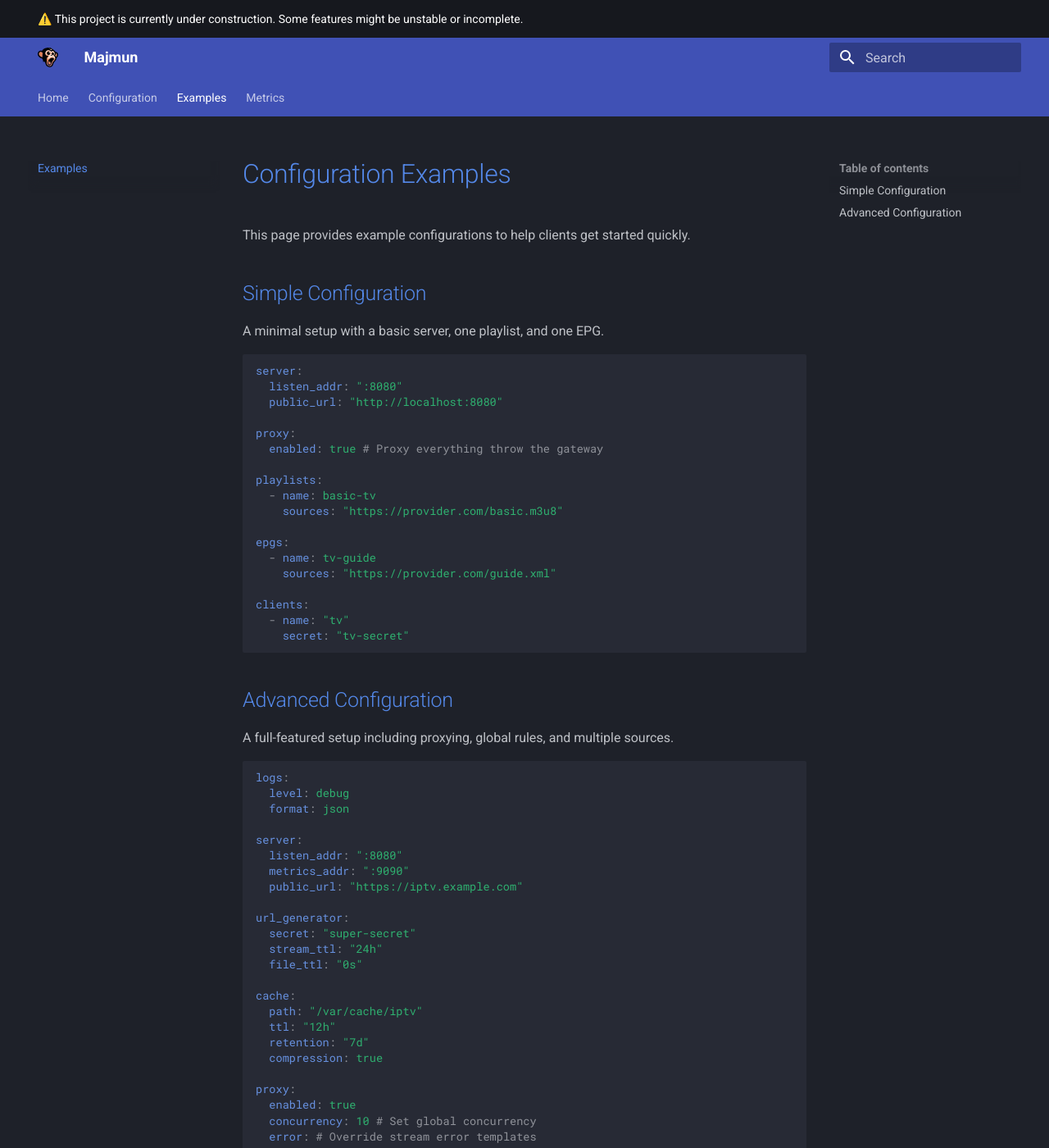
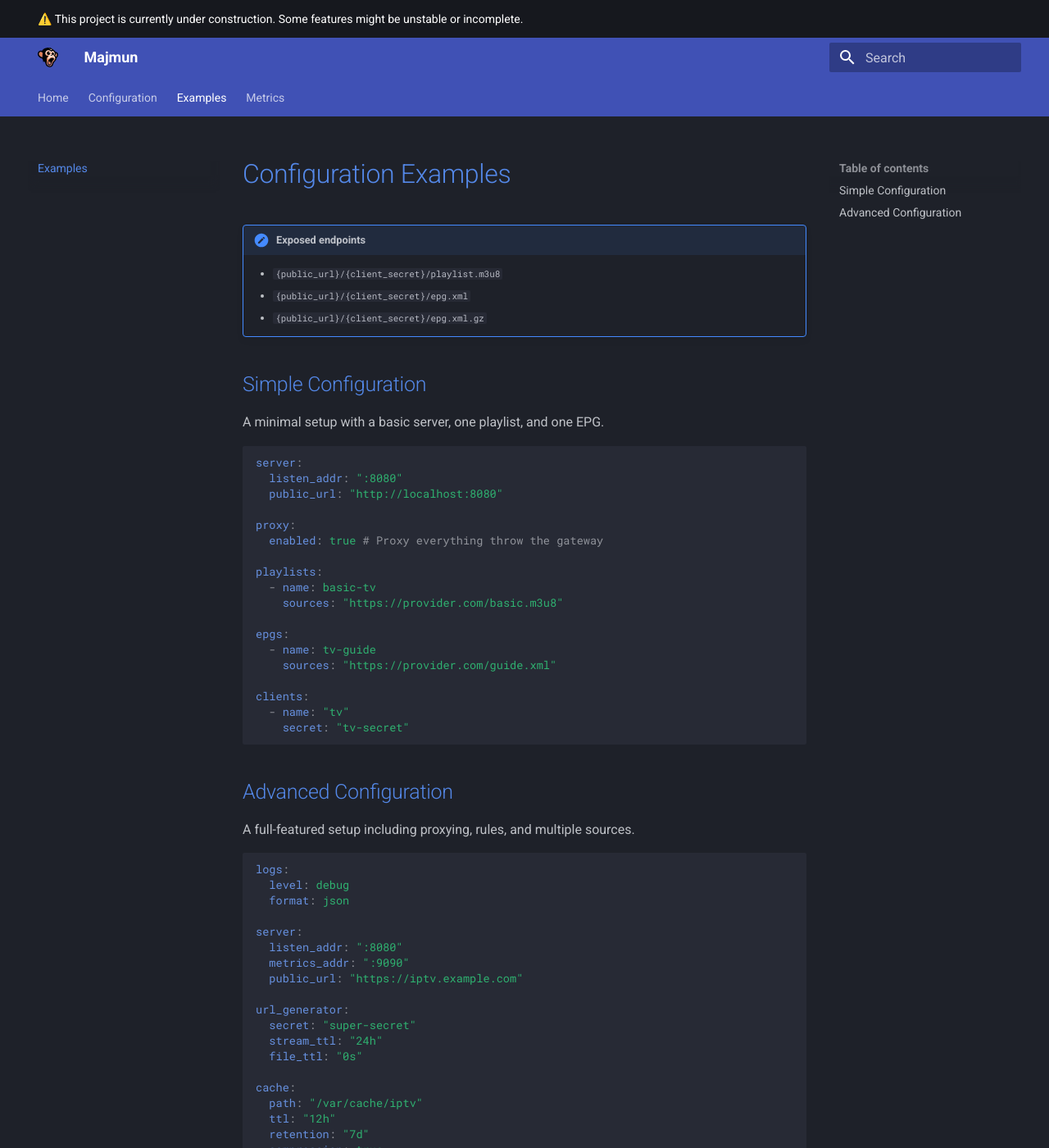
Before and after one commit to mazzz1y/iptv-gateway, an MkDocs documentation site: the page built from docs/examples.md, in a window 1280 px wide and 1400 px high. Shown: the whole window at 82% size. Built offline with MkDocs 1.6.1 and Material for MkDocs 9.7.7, drawn with Linux system fonts in a browser that asks for light colours.

Commit message:
docs: up

````diff
--- a/docs/examples.md
+++ b/docs/examples.md
@@ -1,6 +1,9 @@
 # Configuration Examples
 
-This page provides example configurations to help clients get started quickly.
+!!! note "Exposed endpoints"
+    - `{public_url}/{client_secret}/playlist.m3u8`
+    - `{public_url}/{client_secret}/epg.xml`
+    - `{public_url}/{client_secret}/epg.xml.gz`
 
 ## Simple Configuration
 
@@ -30,7 +33,7 @@ clients:
 
 ## Advanced Configuration
 
-A full-featured setup including proxying, global rules, and multiple sources.
+A full-featured setup including proxying, rules, and multiple sources.
 
 ```yaml
 logs:
````
Also changed, not shown: docs/metrics.md (+1 -1 lines).
